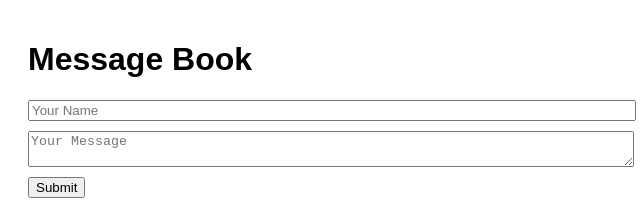
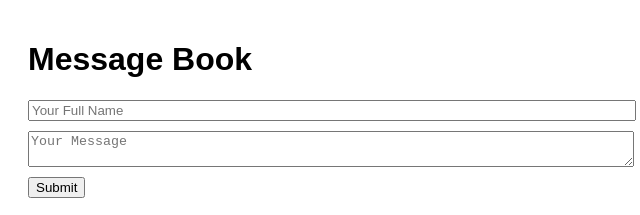
Before and after one commit to syedBilalSherazi/guestbook-app, a website: page public/index.html in a window 1280 px wide. Shown: the top 215 px of the page, 312-952 px from the left. Drawn offline with Linux system fonts and the light colour scheme; no server answers.

Commit message:
Your commit message here

```diff
--- a/public/index.html
+++ b/public/index.html
@@ -13,7 +13,7 @@
 <body>
   <h1>Message Book</h1>
   <form method="POST" action="/submit">
-    <input name="name" placeholder="Your Name" required />
+    <input name="name" placeholder="Your Full Name" required />
     <textarea name="message" placeholder="Your Message" required></textarea>
     <button type="submit">Submit</button>
   </form>
```
